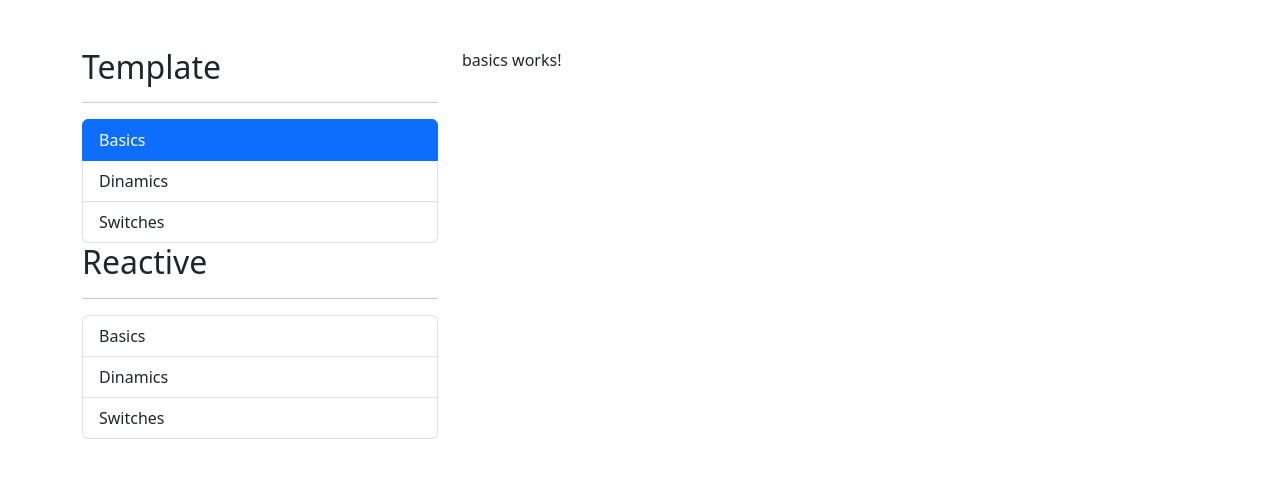
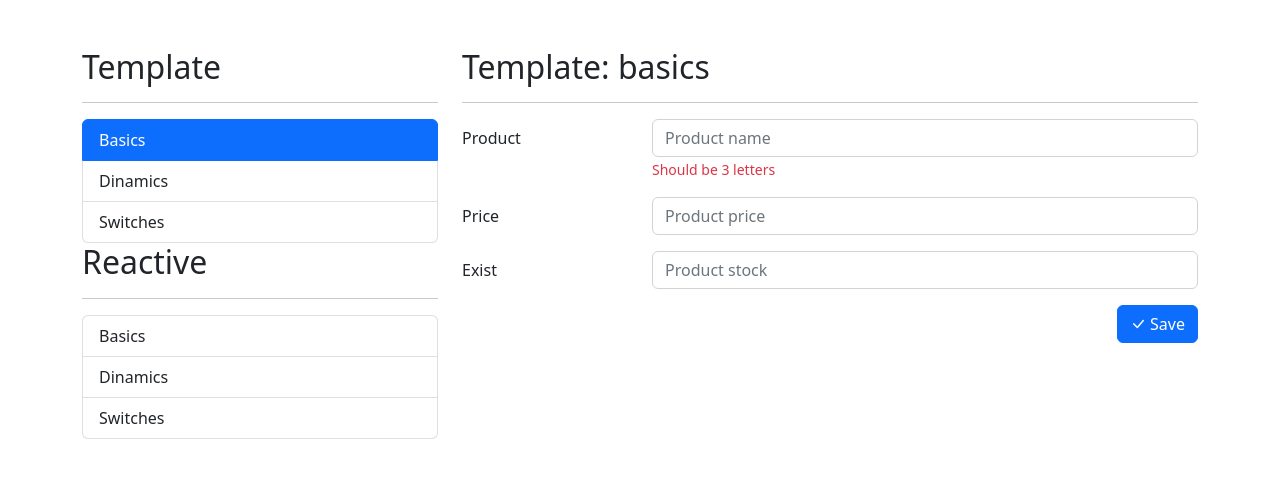
Before and after one commit to EduardoUDG/Angular_form-app, an Angular app: page /template/basics in a window 1280 px wide. Shown: the top 478 px of the page. Built offline with nearby package versions, Linux system fonts and the light colour scheme.

Commit message:
update - template basic struct

```diff
--- a/src/app/template/basics/basics.component.html
+++ b/src/app/template/basics/basics.component.html
@@ -1 +1,52 @@
-<p>basics works!</p>
+<h2>Template: basics</h2>
+<hr>
+
+<div class="row">
+  <div class="col">
+
+    <form>
+
+      <!-- field product -->
+      <div class="mb-3 row">
+        <label class="col-sm-3 col-form-label">Product</label>
+        <div class="col-sm-9">
+          <input type="text"
+                 class="form-control"
+                 placeholder="Product name">
+          <span class="form-text text-danger">Should be 3 letters</span>
+        </div>
+      </div>
+
+      <!-- field product -->
+      <div class="mb-3 row">
+        <label class="col-sm-3 col-form-label">Price</label>
+        <div class="col-sm-9">
+          <input type="number"
+                  class="form-control"
+                  placeholder="Product price">
+        </div>
+      </div>
+
+      <!-- field product -->
+      <div class="mb-3 row">
+        <label class="col-sm-3 col-form-label">Exist</label>
+        <div class="col-sm-9">
+          <input type="number"
+                  class="form-control"
+                  placeholder="Product stock">
+        </div>
+      </div>
+
+      <div class="row">
+        <div class="col">
+          <button type="submit" class="btn btn-primary float-end">
+            <i class="bi bi-check-lg"></i>
+            Save
+          </button>
+        </div>
+      </div>
+
+    </form>
+
+  </div>
+</div>
--- a/src/index.html
+++ b/src/index.html
@@ -8,6 +8,8 @@
   <link rel="icon" type="image/x-icon" href="favicon.ico">
   <!-- CSS only -->
   <link href="https://cdn.jsdelivr.net/npm/bootstrap@5.2.0-beta1/dist/css/bootstrap.min.css" rel="stylesheet" integrity="sha384-0evHe/X+R7YkIZDRvuzKMRqM+OrBnVFBL6DOitfPri4tjfHxaWutUpFmBp4vmVor" crossorigin="anonymous">
+  <!-- icons -->
+  <link rel="stylesheet" href="https://cdn.jsdelivr.net/npm/bootstrap-icons@1.8.3/font/bootstrap-icons.css">
 </head>
 <body class="container">
   <app-root></app-root>
```
